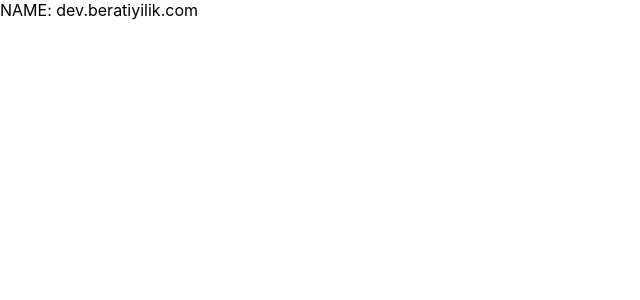
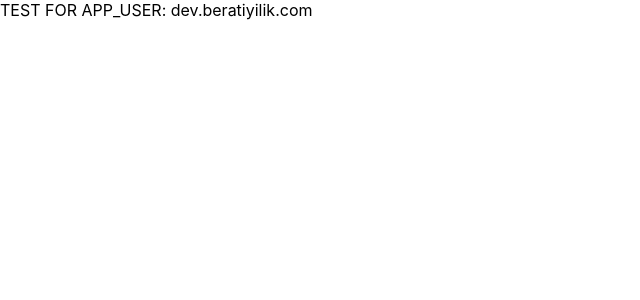
Before and after one commit to beratiyilik/dev.beratiyilik.com, a Next.js app: page / in a window 1280 px wide. Shown: the top 300 px of the page, without its empty margins (0-640 px from the left). Built offline with nearby package versions, Linux system fonts and the light colour scheme.

Commit message:
deploy test 33

```diff
--- a/pages/index.tsx
+++ b/pages/index.tsx
@@ -25,7 +25,7 @@ const Home: NextPage = () => {
   const error: Error = result.error;
   return (
     <div >
-      {`NAME:  ${data?.name}`}
+      {`TEST FOR APP_USER:  ${data?.name}`}
     </div>
   )
 }
```
Also changed, not shown: 1 other file (tests, documents, lock files or other folders).
